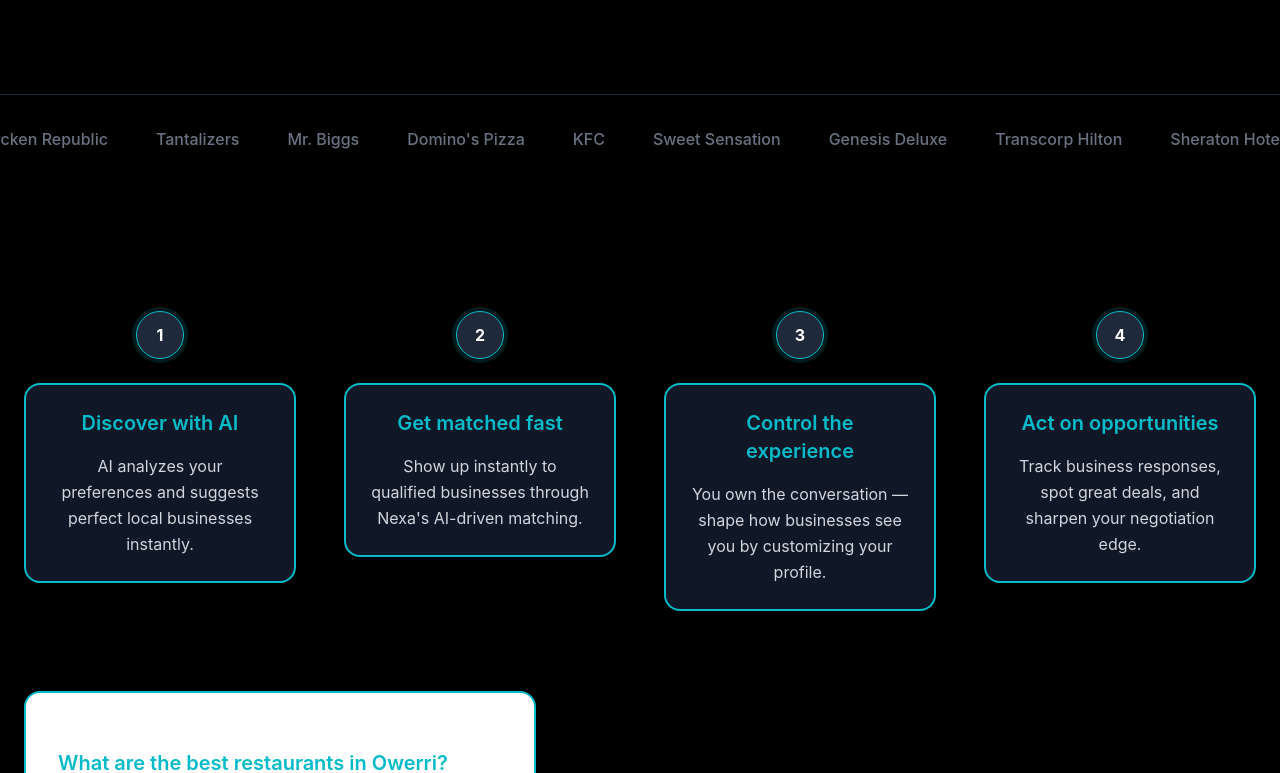
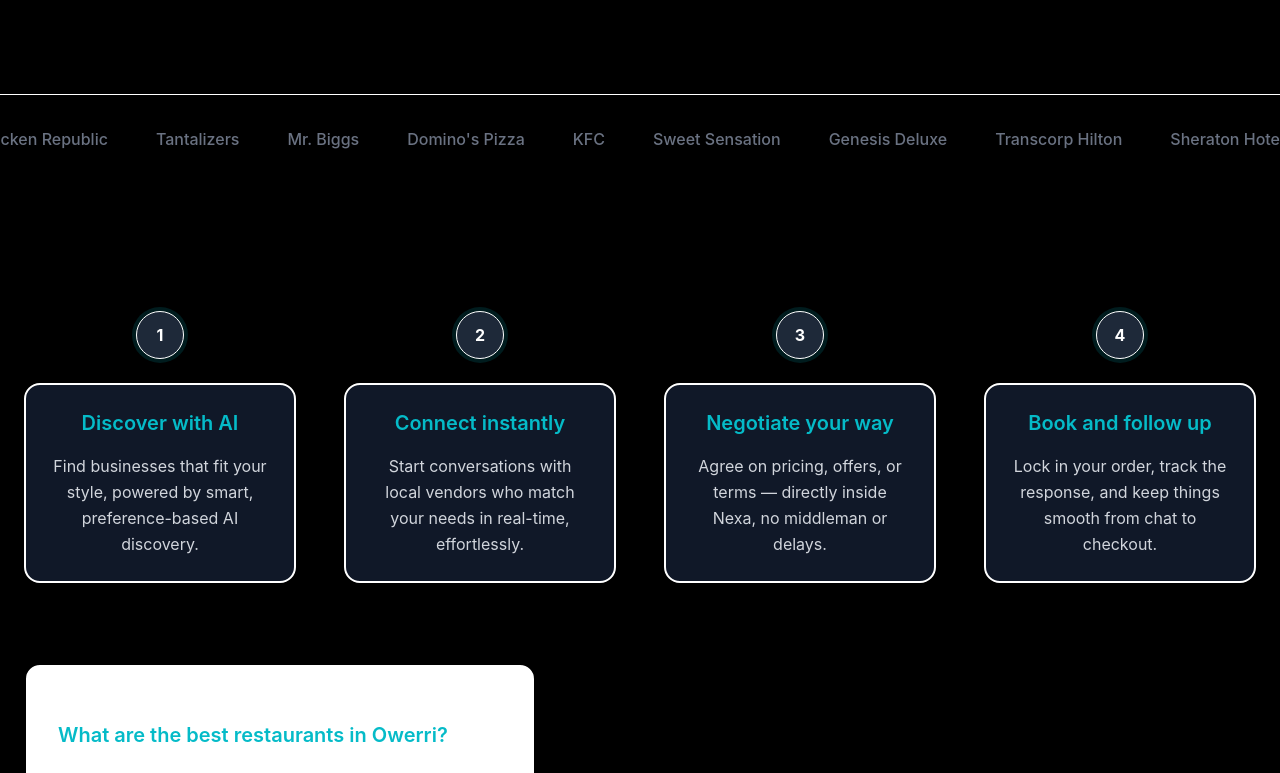
Before and after one commit to Gtech-Team/Nexa-frontend, a Next.js app: page / in a window 1280 px wide. Shown: the part 1807-2580 px from the top of the page. Built offline with nearby package versions, Linux system fonts and the light colour scheme.

Commit message:
feat: update dependencies

```diff
--- a/src/app/globals.css
+++ b/src/app/globals.css
@@ -63,10 +63,11 @@
 
 @layer base {
   * {
-    @apply border-border;
+    border-color: hsl(var(--border));
   }
   body {
-    @apply bg-background text-foreground;
+    background-color: hsl(var(--background));
+    color: hsl(var(--foreground));
   }
 }
 
@@ -83,7 +84,7 @@
   animation: scroll 30s linear infinite;
 }
 
-@theme inline {
+:root {
   --radius-sm: calc(var(--radius) - 4px);
   --radius-md: calc(var(--radius) - 2px);
   --radius-lg: var(--radius);
@@ -190,13 +191,13 @@
   --sidebar-ring: oklch(0.556 0 0);
 }
 
-@layer base {
   * {
-    @apply border-border outline-ring/50;
+    border-color: hsl(var(--border));
+    outline-color: hsl(var(--ring) / 0.5);
   }
   body {
-    @apply bg-background text-foreground;
+    background-color: hsl(var(--background));
+    color: hsl(var(--foreground));
     font-family: 'Inter', sans-serif;
 
   }
-}
--- a/src/app/page.tsx
+++ b/src/app/page.tsx
@@ -180,24 +180,25 @@
   {
     number: "1",
     title: "Discover with AI",
-                description: "AI analyzes your preferences and suggests perfect local businesses instantly.",
+    description: "Find businesses that fit your style, powered by smart, preference-based AI discovery.",
   },
   {
     number: "2",
-                title: "Get matched fast",
-                description: "Show up instantly to qualified businesses through Nexa's AI-driven matching.",
+    title: "Connect instantly",
+    description: "Start conversations with local vendors who match your needs in real-time, effortlessly.",
   },
   {
     number: "3",
-                title: "Control the experience",
-                description: "You own the conversation — shape how businesses see you by customizing your profile.",
+    title: "Negotiate your way",
+    description: "Agree on pricing, offers, or terms — directly inside Nexa, no middleman or delays.",
   },
   {
     number: "4",
-                title: "Act on opportunities",
-                description: "Track business responses, spot great deals, and sharpen your negotiation edge.",
+    title: "Book and follow up",
+    description: "Lock in your order, track the response, and keep things smooth from chat to checkout.",
   },
-              ].map((step, index) => (
+]
+.map((step, index) => (
                 <div
                 key={index}
                 className="text-center transition-transform transform hover:-translate-y-2"
@@ -343,33 +344,36 @@
   {
     number: "1",
     title: "Launch your business",
-                    description:
-                      "List directly or sync your existing profiles. Nexa turns your business into dynamic, conversational listings.",
+    description: "List your services or sync existing links — Nexa builds your smart digital storefront fast.",
   },
   {
     number: "2",
     title: "Get discovered fast",
-                    description:
-                      "Show up instantly to qualified customers through Nexa's AI-driven local discovery engine.",
+    description: "Reach nearby buyers searching for your service through Nexa’s AI-powered engine.",
   },
   {
     number: "3",
-                    title: "Control the narrative",
-                    description:
-                      "You own the conversation — shape how customers see you by customizing your business story.",
+    title: "Own your brand voice",
+    description: "Edit your page, set your banner, and share offers that shape how customers see you.",
   },
   {
     number: "4",
-                    title: "Act on customer signals",
-                    description: "Track customer inquiries, spot demand patterns, and sharpen your competitive edge.",
+    title: "Respond and grow",
+    description: "Track inquiries, pricing trends, and customer demand through Nexa-AI insights daily.",
   },
-                ].map((step, index) => (
-                  <div key={index} className="text-center">
-                    <div className="w-12 h-12 bg-gray-800 rounded-full flex items-center justify-center mx-auto mb-6 border border-gray-700">
+]
+.map((step, index) => (
+                  <div
+                key={index}
+                className="text-center transition-transform transform hover:-translate-y-2"
+                >
+                <div className="w-12 h-12 bg-gray-800 rounded-full flex items-center justify-center mx-auto mb-6 border border-[#05BBC8] shadow-[0_0_0_4px_rgba(5,187,200,0.15)]">
                   <span className="text-white font-bold">{step.number}</span>
                 </div>
-                    <h3 className="text-xl font-semibold mb-4">{step.title}</h3>
-                    <p className="text-gray-400 leading-relaxed">{step.description}</p>
+                <div className="rounded-2xl border-2 border-[#05BBC8] bg-gray-900 p-6 shadow-lg hover:shadow-[0_4px_24px_0_rgba(5,187,200,0.25)] transition-all duration-300">
+                  <h3 className="text-xl font-semibold mb-4 text-[#05BBC8]">{step.title}</h3>
+                  <p className="text-gray-300 leading-relaxed">{step.description}</p>
+                </div>
                 </div>
               ))}
               </div>
@@ -539,7 +543,7 @@
           </div>
 
           <div className="flex justify-between items-center mt-12 pt-8 border-t border-gray-800">
-            <p className="text-gray-500 text-sm">2024 Nexa Group, Inc All Rights Reserved.</p>
+            <p className="text-gray-500 text-sm">2025 Nexa Group, Inc All Rights Reserved.</p>
             <div className="flex space-x-6 text-sm text-gray-500">
               <a href="#" className="hover:text-white transition-colors">
                 Terms of Service
```
Lines whose indentation alone changed are shown as unchanged.
